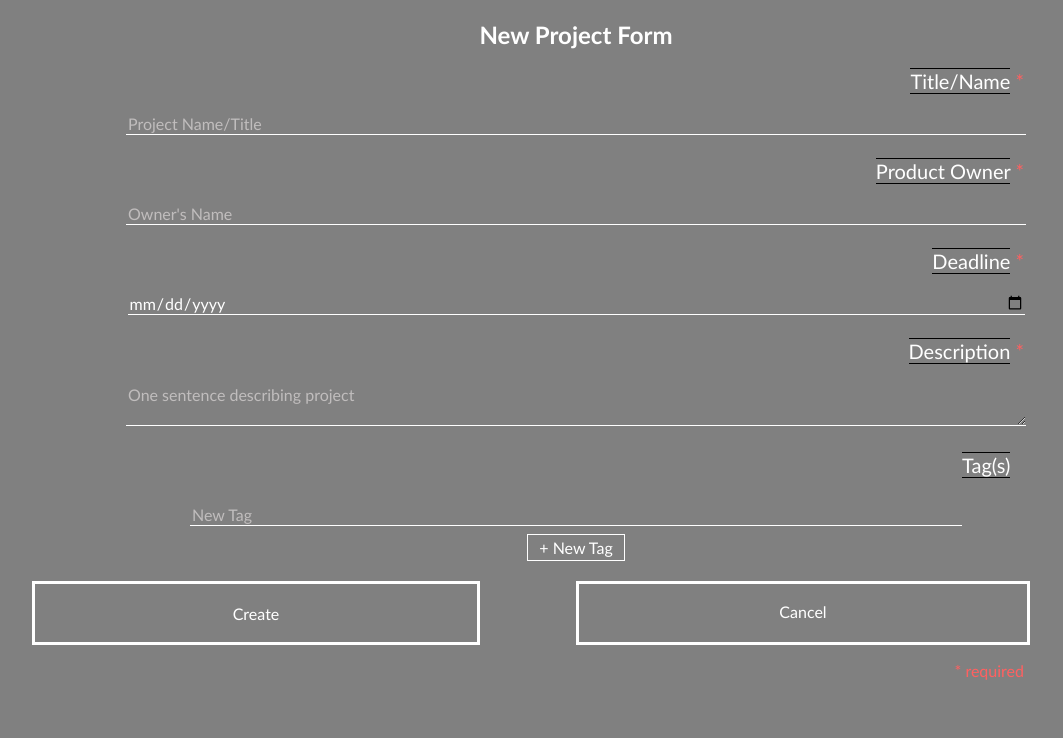
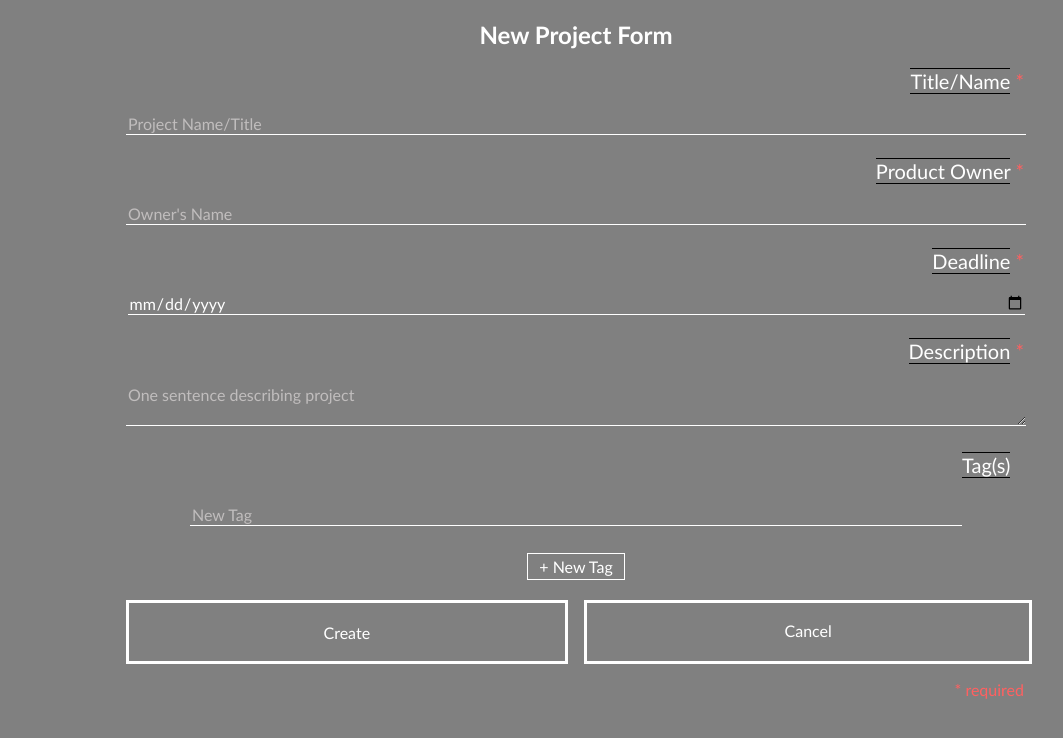
Before and after one commit to lanbow93/project_management_frontend, a React (Create React App) app: page /newproject in a window 1280 px wide. Shown: the top 738 px of the page, without its empty margins (64-1127 px from the left). Built offline with nearby package versions, Linux system fonts and the light colour scheme.

Commit message:
fixed button styling

```diff
--- a/src/App.css
+++ b/src/App.css
@@ -138,7 +138,7 @@ form p:hover{
 
 input[type="submit"]{
   border: solid;
-  justify-self: center;
+  justify-self: end;
   margin-top: 0;
   margin-bottom: 1rem;
   height: 4rem;
@@ -190,6 +190,7 @@ input[type="submit"]{
   margin-top: 1rem;
   display: grid;
   grid-template-columns: 1fr 1fr;
+  gap: 1rem;
 }
 
 /*   */
--- a/src/pages/New.js
+++ b/src/pages/New.js
@@ -37,10 +37,10 @@ function New(props) {
     <label><span className="tbBorder">Tag(s)</span>  <span className="gap">  *</span></label>
 
     {tagFields.map((tag, index) => {
-        return <>
-        <br />
-        <input className="tag" type='text' name='tag' placeholder='New Tag' value={tag} onChange={event => updateTags(event, index)}/>
-        </>
+        return <div className="tagField" key={"key"+index}>
+            <br />
+            <input className="tag" type='text' name='tag' placeholder='New Tag' value={tag} onChange={event => updateTags(event, index)}/>
+        </ div>
     })}
     <input type="hidden" value={tagFields} name="tags" />
     <br />
```
